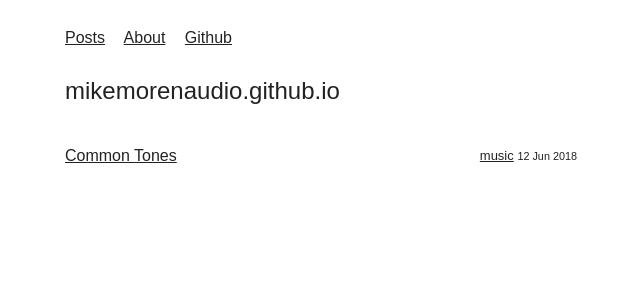
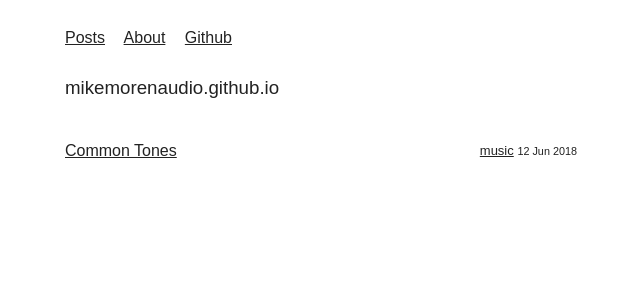
Before and after one commit to MikeMorenoAudio/mikemorenoaudio.github.io, a Jekyll site: the page built from index.html, in a window 1280 px wide. Shown: the top 300 px of the page, without its empty margins (319-959 px from the left). Built offline with Jekyll 4.4.1, drawn with Linux system fonts in a browser that asks for light colours; some web fonts are replaced.

Commit message:
Update index.html

```diff
--- a/index.html
+++ b/index.html
@@ -3,9 +3,10 @@ layout: home
 title: mikemorenoaudio.github.io
 ---
 <div class="title">
-  <p style="text-align:center"><h2>mikemorenaudio.github.io<h2></p>
+  <p style="text-align:center"><h3>mikemorenaudio.github.io<h3></p>
+  <hr>
 </div>
-<hr>
+
 <div class="text">
     {% for post in site.posts %}
     <div class="article">
```
